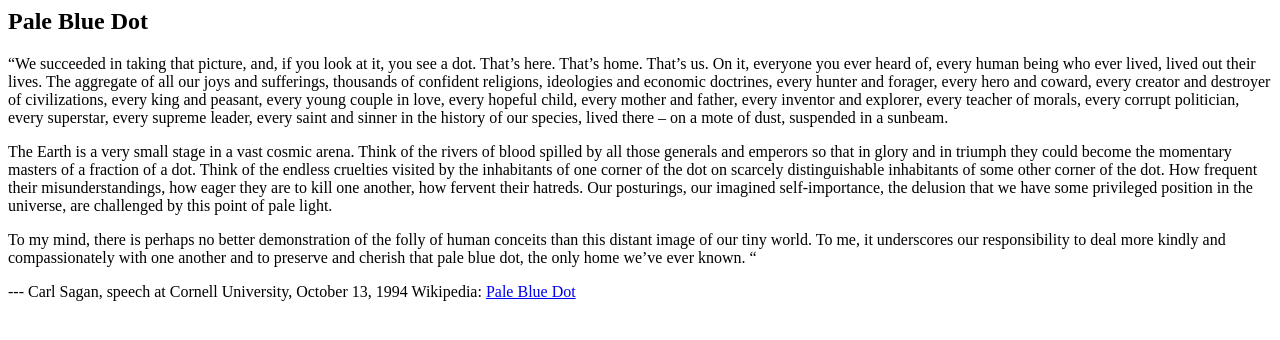
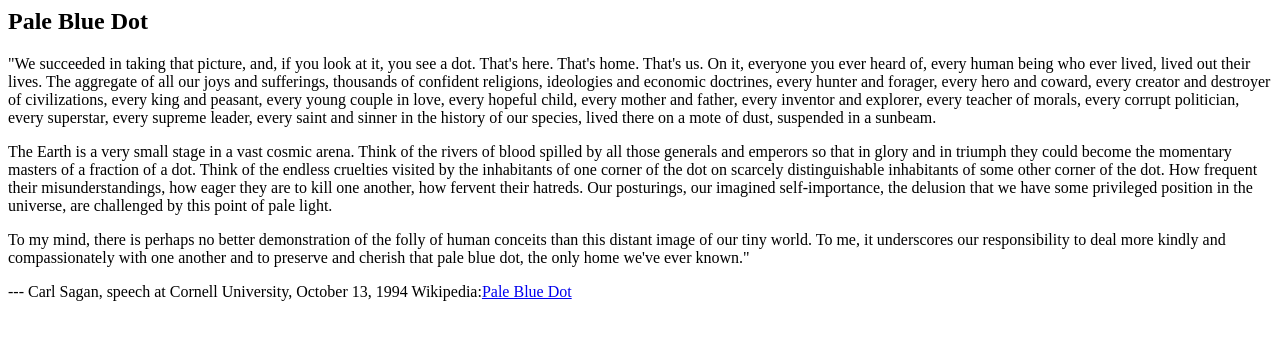
Before and after one commit to machinetoy/machinetoy.github.io, a plain HTML site: page index.html in a window 1280 px wide. Drawn offline with Linux system fonts and the light colour scheme.

Commit message:
Update index.html

```diff
--- a/index.html
+++ b/index.html
@@ -1,5 +1,5 @@
 <h2 id="pale-blue-dot">Pale Blue Dot</h2>
-<p>&ldquo;We succeeded in taking that picture, and, if you look at it, you see a dot. That&rsquo;s here. That&rsquo;s home. That&rsquo;s us. On it, everyone you ever heard of, every human being who ever lived, lived out their lives. The aggregate of all our joys and sufferings, thousands of confident religions, ideologies and economic doctrines, every hunter and forager, every hero and coward, every creator and destroyer of civilizations, every king and peasant, every young couple in love, every hopeful child, every mother and father, every inventor and explorer, every teacher of morals, every corrupt politician, every superstar, every supreme leader, every saint and sinner in the history of our species, lived there &ndash; on a mote of dust, suspended in a sunbeam.</p>
+<p>"We succeeded in taking that picture, and, if you look at it, you see a dot. That's here. That's home. That's us. On it, everyone you ever heard of, every human being who ever lived, lived out their lives. The aggregate of all our joys and sufferings, thousands of confident religions, ideologies and economic doctrines, every hunter and forager, every hero and coward, every creator and destroyer of civilizations, every king and peasant, every young couple in love, every hopeful child, every mother and father, every inventor and explorer, every teacher of morals, every corrupt politician, every superstar, every supreme leader, every saint and sinner in the history of our species, lived there on a mote of dust, suspended in a sunbeam.</p>
 <p>The Earth is a very small stage in a vast cosmic arena. Think of the rivers of blood spilled by all those generals and emperors so that in glory and in triumph they could become the momentary masters of a fraction of a dot. Think of the endless cruelties visited by the inhabitants of one corner of the dot on scarcely distinguishable inhabitants of some other corner of the dot. How frequent their misunderstandings, how eager they are to kill one another, how fervent their hatreds. Our posturings, our imagined self-importance, the delusion that we have some privileged position in the universe, are challenged by this point of pale light.</p>
-<p>To my mind, there is perhaps no better demonstration of the folly of human conceits than this distant image of our tiny world. To me, it underscores our responsibility to deal more kindly and compassionately with one another and to preserve and cherish that pale blue dot, the only home we&rsquo;ve ever known. &ldquo;</p>
-<p>--- Carl Sagan, speech at Cornell University, October 13, 1994 Wikipedia:&nbsp;<a href="https://en.wikipedia.org/wiki/Pale_Blue_Dot">Pale Blue Dot</a></p>
+<p>To my mind, there is perhaps no better demonstration of the folly of human conceits than this distant image of our tiny world. To me, it underscores our responsibility to deal more kindly and compassionately with one another and to preserve and cherish that pale blue dot, the only home we've ever known."</p>
+<p>--- Carl Sagan, speech at Cornell University, October 13, 1994 Wikipedia:<a href="https://en.wikipedia.org/wiki/Pale_Blue_Dot">Pale Blue Dot</a></p>
```
